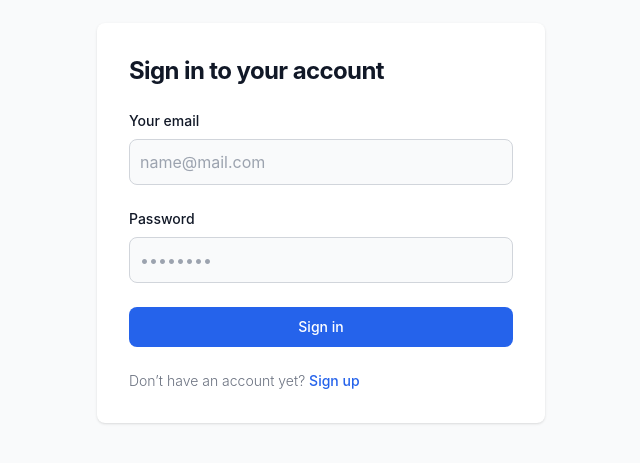
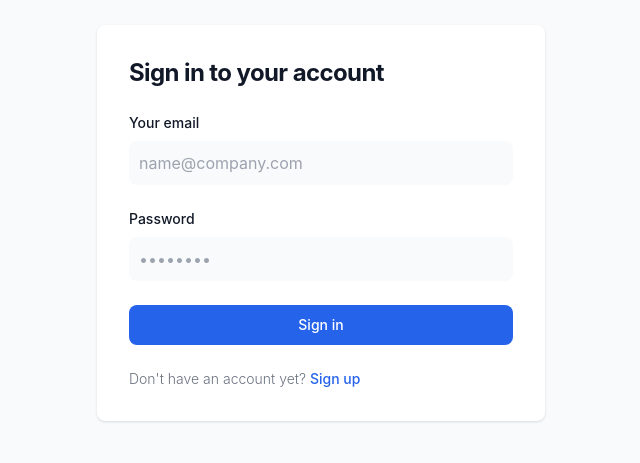
Before and after one commit to omarzydan610/DoHub, a React (Create React App) app in the folder frontend/: page /login in a window 1280 px wide. Shown: the part 177-640 px from the top of the page, without its empty margins (319-959 px from the left). Built offline with nearby package versions, Linux system fonts and the light colour scheme; a small style sheet from the web is missing.

Commit message:
handle darkmode in login and signup page and remember it on refresh

```diff
--- a/frontend/src/contexts/AppContext.js
+++ b/frontend/src/contexts/AppContext.js
@@ -5,6 +5,9 @@ import TagsService from "../Service/TagsService";
 const AppContext = createContext();
 
 export const AppProvider = ({ children }) => {
+  const [isDarkMode, setIsDarkMode] = useState(
+    localStorage.getItem("DarkMode")
+  );
   const [username, setUsername] = useState(null);
   const [uncompletedTasks, setUncompletedTasks] = useState([]);
 
@@ -76,6 +79,8 @@ export const AppProvider = ({ children }) => {
     selectedTaskTags,
     setSelectedTaskTags,
     getTaskTags,
+    isDarkMode,
+    setIsDarkMode,
   };
 
   return (
--- a/frontend/src/pages/HomePage.jsx
+++ b/frontend/src/pages/HomePage.jsx
@@ -3,9 +3,10 @@ import SideBar from "../components/SideBar";
 import MiddleBar from "../components/MiddleBar";
 import CurrentTask from "../components/CurrentTask";
 import { useNavigate } from "react-router-dom";
+import { useAppContext } from "../contexts/AppContext";
 const HomePage = () => {
   const [isSidebarOpen, setSidebarOpen] = useState(false);
-  const [isDarkMode, setIsDarkMode] = useState(false);
+  const { isDarkMode, setIsDarkMode } = useAppContext();
 
   const token = localStorage.getItem("x-access-token");
 
@@ -17,6 +18,7 @@ const HomePage = () => {
   }, [token, navigate]);
 
   const toggleDarkMode = () => {
+    localStorage.setItem("DarkMode", !isDarkMode);
     setIsDarkMode(!isDarkMode);
   };
 
--- a/frontend/src/pages/login.jsx
+++ b/frontend/src/pages/login.jsx
@@ -1,6 +1,7 @@
-import React, { useState} from "react";
+import React, { useState } from "react";
 import { useNavigate } from "react-router-dom";
 import LoginRegisterService from "../Service/Login-RegisterService";
+import { useAppContext } from ".././contexts/AppContext";
 
 const Login = () => {
   const [email, setEmail] = useState("");
@@ -9,6 +10,7 @@ const Login = () => {
   const [error, setError] = useState("");
   const [success, setSuccess] = useState("");
   const navigate = useNavigate();
+  const { isDarkMode } = useAppContext();
 
   const handleLogin = async (e) => {
     e.preventDefault();
@@ -51,20 +53,30 @@ const Login = () => {
   };
 
   return (
-    <section className="bg-gray-50 dark:bg-gray-900">
-      <div className="flex flex-col items-center justify-center px-6 py-8 mx-auto md:h-screen lg:py-0">
-        <div className="w-full bg-white rounded-lg shadow dark:border md:mt-0 sm:max-w-md xl:p-0 dark:bg-gray-800 dark:border-gray-700">
+    <section
+      className={`min-h-screen ${isDarkMode ? "bg-gray-900" : "bg-gray-50"}`}
+    >
+      <div className="flex flex-col items-center justify-center px-6 py-8 mx-auto min-h-screen lg:py-0">
+        <div
+          className={`w-full rounded-lg shadow md:mt-0 sm:max-w-md xl:p-0
+          ${isDarkMode ? "bg-gray-800 border-gray-700" : "bg-white"}`}
+        >
           <div className="p-6 space-y-4 md:space-y-6 sm:p-8">
-            <h1 className="text-xl font-bold leading-tight tracking-tight text-gray-900 md:text-2xl dark:text-white">
+            <h1
+              className={`text-xl font-bold leading-tight tracking-tight md:text-2xl
+              ${isDarkMode ? "text-white" : "text-gray-900"}`}
+            >
               Sign in to your account
             </h1>
             <form className="space-y-4 md:space-y-6" onSubmit={handleLogin}>
               {error && <p className="text-red-500">{error}</p>}
               {success && <p className="text-green-500">{success}</p>}
+
               <div>
                 <label
                   htmlFor="email"
-                  className="block mb-2 text-sm font-medium text-gray-900 dark:text-white"
+                  className={`block mb-2 text-sm font-medium
+                  ${isDarkMode ? "text-white" : "text-gray-900"}`}
                 >
                   Your email
                 </label>
@@ -74,15 +86,22 @@ const Login = () => {
                   id="email"
                   value={email}
                   onChange={(e) => setEmail(e.target.value)}
-                  className="bg-gray-50 border border-gray-300 text-gray-900 rounded-lg focus:ring-primary-600 focus:border-primary-600 block w-full p-2.5 dark:bg-gray-700 dark:border-gray-600 dark:placeholder-gray-400 dark:text-white dark:focus:ring-blue-500 dark:focus:border-blue-500"
-                  placeholder="name@mail.com"
+                  className={`w-full rounded-lg p-2.5
+                    ${
+                      isDarkMode
+                        ? "bg-gray-700 border-gray-600 placeholder-gray-400 text-white focus:ring-blue-500 focus:border-blue-500"
+                        : "bg-gray-50 border-gray-300 text-gray-900 focus:ring-primary-600 focus:border-primary-600"
+                    }`}
+                  placeholder="name@company.com"
                   required
                 />
               </div>
+
               <div>
                 <label
                   htmlFor="password"
-                  className="block mb-2 text-sm font-medium text-gray-900 dark:text-white"
+                  className={`block mb-2 text-sm font-medium
+                  ${isDarkMode ? "text-white" : "text-gray-900"}`}
                 >
                   Password
                 </label>
@@ -93,22 +112,39 @@ const Login = () => {
                   value={password}
                   onChange={(e) => setPassword(e.target.value)}
                   placeholder="••••••••"
-                  className="bg-gray-50 border border-gray-300 text-gray-900 rounded-lg focus:ring-primary-600 focus:border-primary-600 block w-full p-2.5 dark:bg-gray-700 dark:border-gray-600 dark:placeholder-gray-400 dark:text-white dark:focus:ring-blue-500 dark:focus:border-blue-500"
+                  className={`w-full rounded-lg p-2.5
+                    ${
+                      isDarkMode
+                        ? "bg-gray-700 border-gray-600 placeholder-gray-400 text-white focus:ring-blue-500 focus:border-blue-500"
+                        : "bg-gray-50 border-gray-300 text-gray-900 focus:ring-primary-600 focus:border-primary-600"
+                    }`}
                   required
                 />
               </div>
+
               <button
                 type="submit"
-                className="w-full text-white bg-primary-600 hover:bg-primary-700 focus:ring-4 focus:outline-none focus:ring-primary-300 font-medium rounded-lg text-sm px-5 py-2.5 text-center dark:bg-primary-600 dark:hover:bg-primary-700 dark:focus:ring-primary-800"
                 disabled={loading}
+                className={`w-full text-white font-medium rounded-lg text-sm px-5 py-2.5 text-center
+                  ${loading ? "opacity-70 cursor-not-allowed" : ""}
+                  ${
+                    isDarkMode
+                      ? "bg-primary-600 hover:bg-primary-700 focus:ring-primary-800"
+                      : "bg-primary-600 hover:bg-primary-700 focus:ring-primary-300"
+                  }`}
               >
-                {loading ? "Logging in..." : "Sign in"}
+                {loading ? "Signing in..." : "Sign in"}
               </button>
-              <p className="text-sm font-light text-gray-500 dark:text-gray-400">
-                Don’t have an account yet?{" "}
+
+              <p
+                className={`text-sm font-light ${
+                  isDarkMode ? "text-gray-400" : "text-gray-500"
+                }`}
+              >
+                Don't have an account yet?{" "}
                 <a
                   href="/register"
-                  className="font-medium text-primary-600 hover:underline dark:text-primary-500"
+                  className="font-medium text-primary-600 hover:underline"
                 >
                   Sign up
                 </a>
--- a/frontend/src/pages/signup.jsx
+++ b/frontend/src/pages/signup.jsx
@@ -1,6 +1,7 @@
 import React, { useState } from "react";
 import { useNavigate } from "react-router-dom";
 import LoginRegisterService from ".././Service/Login-RegisterService";
+import { useAppContext } from ".././contexts/AppContext";
 
 const SignUp = () => {
   const [firstName, setFirstName] = useState("");
@@ -12,6 +13,17 @@ const SignUp = () => {
   const [error, setError] = useState("");
   const [success, setSuccess] = useState("");
   const navigate = useNavigate();
+  const { isDarkMode } = useAppContext();
+
+  const inputClasses = `w-full rounded-lg p-2.5 ${
+    isDarkMode
+      ? "bg-gray-700 border-gray-600 placeholder-gray-400 text-white focus:ring-blue-500 focus:border-blue-500"
+      : "bg-gray-50 border-gray-300 text-gray-900 focus:ring-primary-600 focus:border-primary-600"
+  }`;
+
+  const labelClasses = `block mb-2 text-sm font-medium ${
+    isDarkMode ? "text-white" : "text-gray-900"
+  }`;
 
   const handleSignUp = async (e) => {
     e.preventDefault();
@@ -50,30 +62,33 @@ const SignUp = () => {
       navigate("/");
     } catch (error) {
       console.error("Error during sign up :", error);
-      setError(
-        "Failed to sign up. Please check your details and try again."
-      );
+      setError("Failed to sign up. Please check your details and try again.");
     } finally {
       setLoading(false);
     }
   };
 
   return (
-    <section className="bg-gray-50 dark:bg-gray-900">
-      <div className="flex flex-col items-center justify-center px-6 py-8 mx-auto md:h-screen lg:py-0">
-        <div className="w-full bg-white rounded-lg shadow dark:border md:mt-0 sm:max-w-md xl:p-0 dark:bg-gray-800 dark:border-gray-700">
+    <section
+      className={`min-h-screen ${isDarkMode ? "bg-gray-900" : "bg-gray-50"}`}
+    >
+      <div className="flex flex-col items-center justify-center px-6 py-8 mx-auto min-h-screen lg:py-0">
+        <div
+          className={`w-full rounded-lg shadow md:mt-0 sm:max-w-md xl:p-0
+          ${isDarkMode ? "bg-gray-800 border-gray-700" : "bg-white"}`}
+        >
           <div className="p-6 space-y-4 md:space-y-6 sm:p-8">
-            <h1 className="text-xl font-bold leading-tight tracking-tight text-gray-900 md:text-2xl dark:text-white">
+            <h1
+              className={`text-xl font-bold leading-tight tracking-tight md:text-2xl
+              ${isDarkMode ? "text-white" : "text-gray-900"}`}
+            >
               Create your account
             </h1>
             <form className="space-y-4 md:space-y-6" onSubmit={handleSignUp}>
               {error && <p className="text-red-500">{error}</p>}
               {success && <p className="text-green-500">{success}</p>}
               <div>
-                <label
-                  htmlFor="firstName"
-                  className="block mb-2 text-sm font-medium text-gray-900 dark:text-white"
-                >
+                <label htmlFor="firstName" className={labelClasses}>
                   First Name
                 </label>
                 <input
@@ -82,16 +97,13 @@ const SignUp = () => {
                   id="firstName"
                   value={firstName}
                   onChange={(e) => setFirstName(e.target.value)}
-                  className="bg-gray-50 border border-gray-300 text-gray-900 rounded-lg focus:ring-primary-600 focus:border-primary-600 block w-full p-2.5 dark:bg-gray-700 dark:border-gray-600 dark:placeholder-gray-400 dark:text-white dark:focus:ring-blue-500 dark:focus:border-blue-500"
+                  className={inputClasses}
                   placeholder="Enter Your First Name"
                   required
                 />
               </div>
               <div>
-                <label
-                  htmlFor="secondName"
-                  className="block mb-2 text-sm font-medium text-gray-900 dark:text-white"
-                >
+                <label htmlFor="secondName" className={labelClasses}>
                   Second Name
                 </label>
                 <input
@@ -100,16 +112,13 @@ const SignUp = () => {
                   id="secondName"
                   value={secondName}
                   onChange={(e) => setSecondName(e.target.value)}
-                  className="bg-gray-50 border border-gray-300 text-gray-900 rounded-lg focus:ring-primary-600 focus:border-primary-600 block w-full p-2.5 dark:bg-gray-700 dark:border-gray-600 dark:placeholder-gray-400 dark:text-white dark:focus:ring-blue-500 dark:focus:border-blue-500"
+                  className={inputClasses}
                   placeholder="Enter Your Second Name"
                   required
                 />
               </div>
               <div>
-                <label
-                  htmlFor="email"
-                  className="block mb-2 text-sm font-medium text-gray-900 dark:text-white"
-                >
+                <label htmlFor="email" className={labelClasses}>
                   Your email
                 </label>
                 <input
@@ -118,16 +127,13 @@ const SignUp = () => {
                   id="email"
                   value={email}
                   onChange={(e) => setEmail(e.target.value)}
-                  className="bg-gray-50 border border-gray-300 text-gray-900 rounded-lg focus:ring-primary-600 focus:border-primary-600 block w-full p-2.5 dark:bg-gray-700 dark:border-gray-600 dark:placeholder-gray-400 dark:text-white dark:focus:ring-blue-500 dark:focus:border-blue-500"
+                  className={inputClasses}
                   placeholder="name@mail.com"
                   required
                 />
               </div>
               <div>
-                <label
-                  htmlFor="password"
-                  className="block mb-2 text-sm font-medium text-gray-900 dark:text-white"
-                >
+                <label htmlFor="password" className={labelClasses}>
                   Password
                 </label>
                 <input
@@ -137,15 +143,12 @@ const SignUp = () => {
                   value={password}
                   onChange={(e) => setPassword(e.target.value)}
                   placeholder="••••••••"
-                  className="bg-gray-50 border border-gray-300 text-gray-900 rounded-lg focus:ring-primary-600 focus:border-primary-600 block w-full p-2.5 dark:bg-gray-700 dark:border-gray-600 dark:placeholder-gray-400 dark:text-white dark:focus:ring-blue-500 dark:focus:border-blue-500"
+                  className={inputClasses}
                   required
                 />
               </div>
               <div>
-                <label
-                  htmlFor="confirmPassword"
-                  className="block mb-2 text-sm font-medium text-gray-900 dark:text-white"
-                >
+                <label htmlFor="confirmPassword" className={labelClasses}>
                   Confirm Password
                 </label>
                 <input
@@ -155,22 +158,32 @@ const SignUp = () => {
                   value={confirmPassword}
                   onChange={(e) => setConfirmPassword(e.target.value)}
                   placeholder="••••••••"
-                  className="bg-gray-50 border border-gray-300 text-gray-900 rounded-lg focus:ring-primary-600 focus:border-primary-600 block w-full p-2.5 dark:bg-gray-700 dark:border-gray-600 dark:placeholder-gray-400 dark:text-white dark:focus:ring-blue-500 dark:focus:border-blue-500"
+                  className={inputClasses}
                   required
                 />
               </div>
               <button
                 type="submit"
-                className="w-full text-white bg-primary-600 hover:bg-primary-700 focus:ring-4 focus:outline-none focus:ring-primary-300 font-medium rounded-lg text-sm px-5 py-2.5 text-center dark:bg-primary-600 dark:hover:bg-primary-700 dark:focus:ring-primary-800"
                 disabled={loading}
+                className={`w-full text-white font-medium rounded-lg text-sm px-5 py-2.5 text-center
+                  ${loading ? "opacity-70 cursor-not-allowed" : ""}
+                  ${
+                    isDarkMode
+                      ? "bg-primary-600 hover:bg-primary-700 focus:ring-primary-800"
+                      : "bg-primary-600 hover:bg-primary-700 focus:ring-primary-300"
+                  }`}
               >
                 {loading ? "Signing up..." : "Sign up"}
               </button>
-              <p className="text-sm font-light text-gray-500 dark:text-gray-400">
+              <p
+                className={`text-sm font-light ${
+                  isDarkMode ? "text-gray-400" : "text-gray-500"
+                }`}
+              >
                 Already have an account?{" "}
                 <a
                   href="/login"
-                  className="font-medium text-primary-600 hover:underline dark:text-primary-500"
+                  className="font-medium text-primary-600 hover:underline"
                 >
                   Sign in
                 </a>
```
